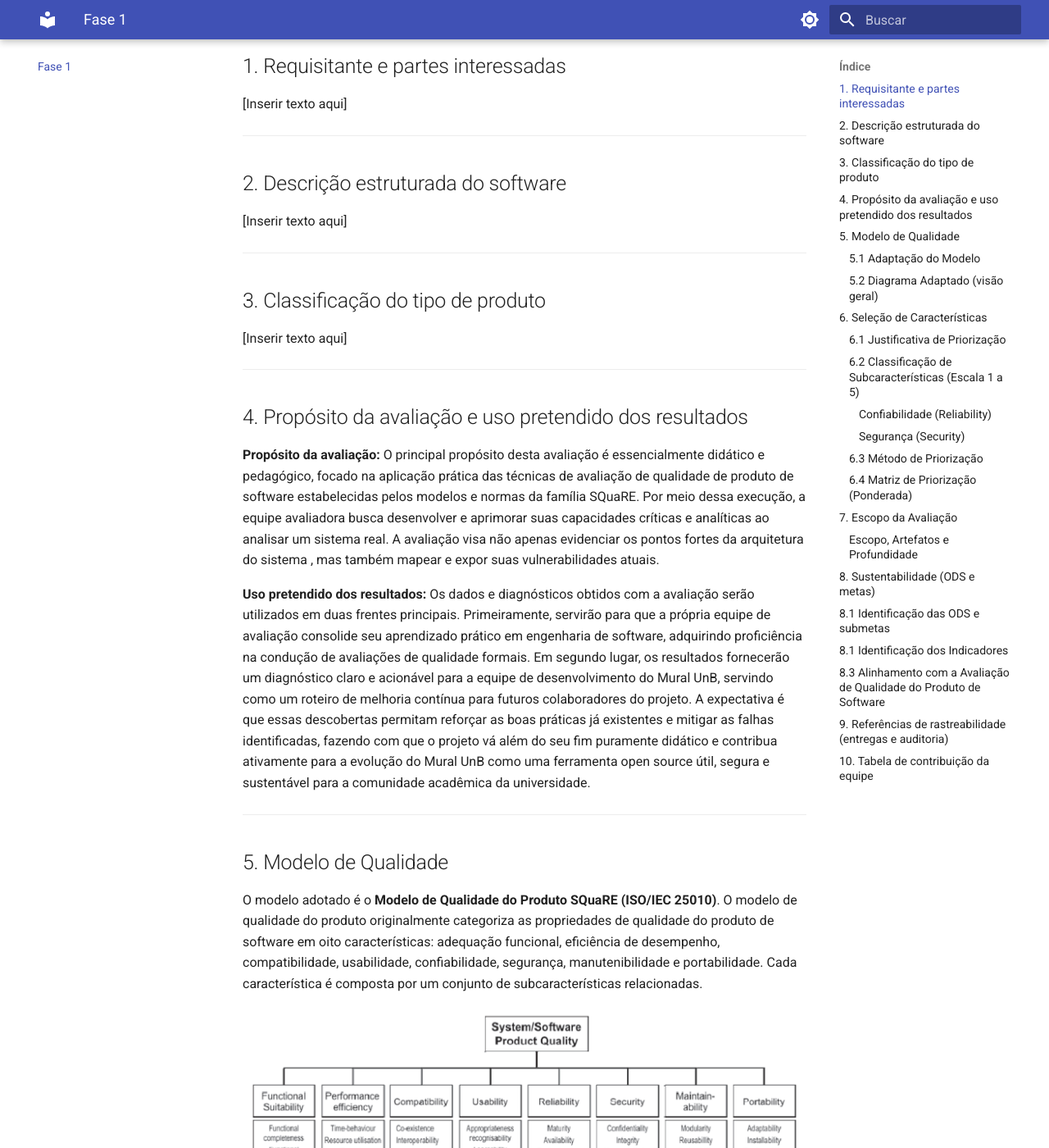
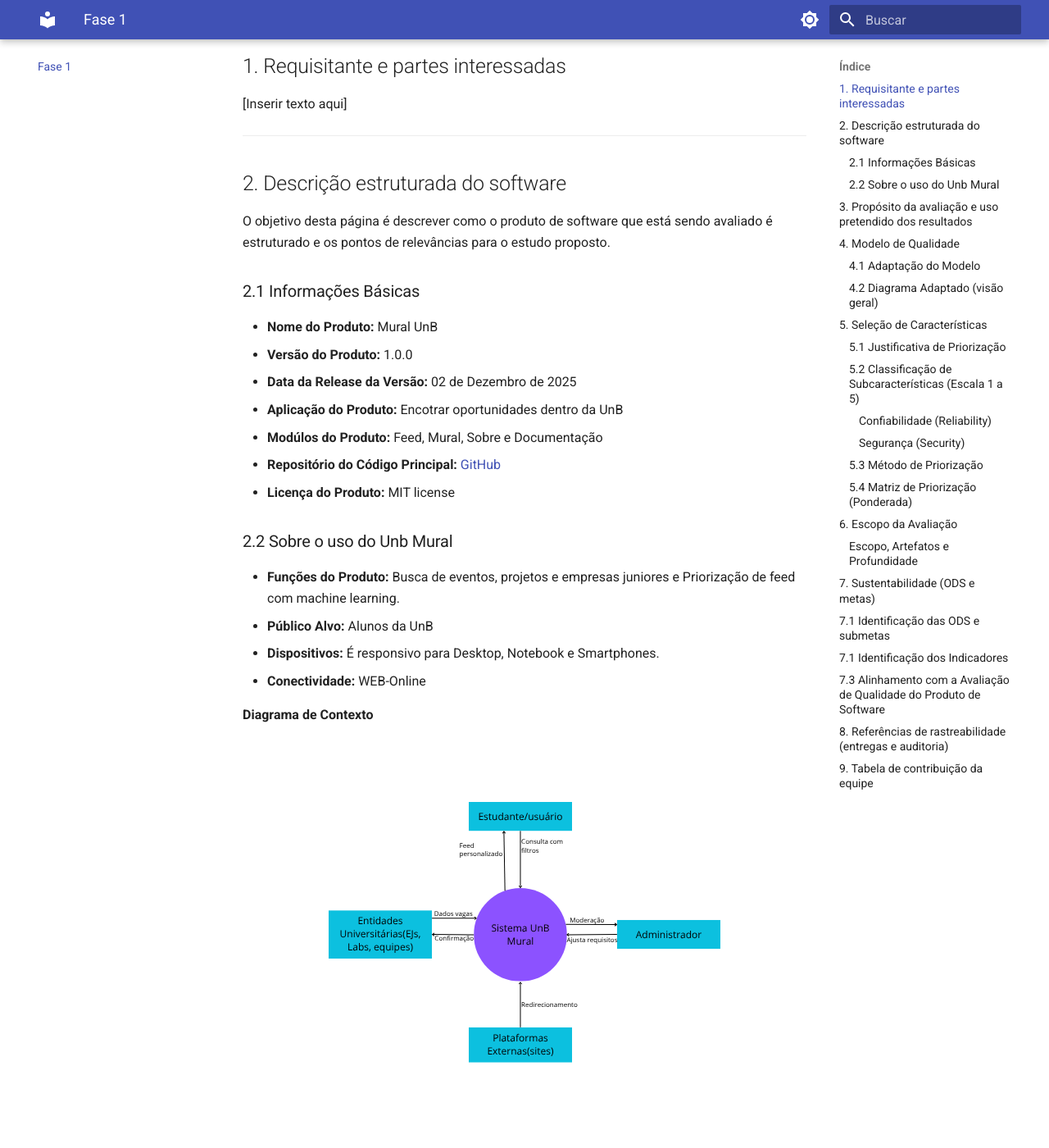
Before and after one commit to Lucas-Ricarte/Repositorio_Temporario_Roberta_Williams, an MkDocs documentation site: the page built from docs/fase1/index.md, in a window 1280 px wide and 1400 px high, scrolled down 307 px. Shown: the whole window at 82% size. Built offline with MkDocs 1.6.1 and Material for MkDocs 9.7.7, drawn with Linux system fonts in a browser that asks for light colours; some of the changed text lies outside the part shown.

Commit message:
docs: add descrição e tipo

```diff
--- a/docs/fase1/index.md
+++ b/docs/fase1/index.md
@@ -10,16 +10,41 @@ Esta página unifica todos os tópicos da Fase 1, fornecendo uma visão completa
 ---
 
 ## 2. Descrição estruturada do software
-[Inserir texto aqui]
+O objetivo desta página é descrever como o produto de software que está sendo avaliado é estruturado e os pontos de relevâncias para o estudo proposto.
+
+
+
+
+### 2.1 Informações Básicas
+
+
+- **Nome do Produto:** Mural UnB
+- **Versão do Produto:** 1.0.0
+- **Data da Release da Versão:** 02 de Dezembro de 2025
+- **Aplicação do Produto:** Encotrar oportunidades dentro da UnB
+- **Modúlos do Produto:** Feed, Mural, Sobre e Documentação
+- **Repositório do Código Principal:** [GitHub](https://github.com/unb-mds/2025-2-Mural-UnB)
+- **Licença do Produto:** MIT license
+
+
+### 2.2 Sobre o uso do Unb Mural
+- **Funções do Produto:** Busca de eventos, projetos e empresas juniores e Priorização de feed com machine learning.
+- **Público Alvo:** Alunos da UnB
+- **Dispositivos:** É responsivo para Desktop, Notebook e Smartphones.
+- **Conectividade:** WEB-Online
+
+
+**Diagrama de Contexto**
+
+<figure align="center">
+   <img src="../imagem/diagramadecontexto.png">
+   <figcaption>Autor: Carlos</figcaption>
+</figure>
 
 ---
 
-## 3. Classificação do tipo de produto
-[Inserir texto aqui]
 
----
-
-## 4. Propósito da avaliação e uso pretendido dos resultados
+## 3. Propósito da avaliação e uso pretendido dos resultados
 
 **Propósito da avaliação:**
 O principal propósito desta avaliação é essencialmente didático e pedagógico, focado na aplicação prática das técnicas de avaliação de qualidade de produto de software estabelecidas pelos modelos e normas da família SQuaRE. Por meio dessa execução, a equipe avaliadora busca desenvolver e aprimorar suas capacidades críticas e analíticas ao analisar um sistema real. A avaliação visa não apenas evidenciar os pontos fortes da arquitetura do sistema , mas também mapear e expor suas vulnerabilidades atuais.
@@ -29,14 +54,14 @@ Os dados e diagnósticos obtidos com a avaliação serão utilizados em duas fre
 
 ---
 
-## 5. Modelo de Qualidade
+## 4. Modelo de Qualidade
 
 O modelo adotado é o **Modelo de Qualidade do Produto SQuaRE (ISO/IEC 25010)**. O modelo de qualidade do produto originalmente categoriza as propriedades de qualidade do produto de software em oito características: adequação funcional, eficiência de desempenho, compatibilidade, usabilidade, confiabilidade, segurança, manutenibilidade e portabilidade. Cada característica é composta por um conjunto de subcaracterísticas relacionadas.
 
 ![diagrama](../imagem/DiagramaOriginal.png)
 > Figura: Diagrama Qualidade de Produto. Fonte: Norma 25010
 
-### 5.1 Adaptação do Modelo
+### 4.1 Adaptação do Modelo
 
 Adaptamos o modelo SQuaRE (ISO/IEC 25010) original para ignorar as visões de "Manufatura" (concentrada em processos internos de codificação) e pela ideia de focar estritamente na **Visão do Produto** e **Visão do Usuário**. Além de não selecionarmos usabilidade pela restrição da atividade. Essas escolha são justificadas pelas necessidades dos principais stakeholders (estudantes, professores e administração), que dependem da veracidade absoluta e do acesso ininterrupto às informações acadêmicas oficiais.
 
@@ -49,7 +74,7 @@ Assim, para esta avaliação foram selecionadas as seguintes características:
 1. **Confiabilidade (Reliability)**: Define o grau em que o sistema executa funções específicas sob condições estabelecidas por um período de tempo.
 2. **Segurança (Security)**: Fundamental para proteger os dados e as informações contra acessos e modificações não autorizadas.
 
-### 5.2 Diagrama Adaptado (visão geral)
+### 4.2 Diagrama Adaptado (visão geral)
 
 O diagrama abaixo foca na hierarquia das qualidades selecionadas para o Mural UnB:
 
@@ -58,15 +83,15 @@ O diagrama abaixo foca na hierarquia das qualidades selecionadas para o Mural Un
 
 ---
 
-## 6. Seleção de Características
+## 5. Seleção de Características
 
 Como visto acima, selecionamos Confiabilidade e Segurança.
 
-### 6.1 Justificativa de Priorização
+### 5.1 Justificativa de Priorização
 
 A justificativa de priorização reside no fato de o Mural UnB lidar com avisos oficiais e horários. A **Confiabilidade** é prioritária para garantir que o serviço não fique indisponível durante períodos críticos (como a matrícula). Enquanto a **Segurança** é essencial para evitar que usuários não autorizados alterem informações públicas, o quê causaria desinformação na comunidade acadêmica.
 
-### 6.2 Classificação de Subcaracterísticas (Escala 1 a 5)
+### 5.2 Classificação de Subcaracterísticas (Escala 1 a 5)
 
 1. **Confiabilidade (Reliability)**:
     * Subcaracterísticas: Maturidade, Disponibilidade, Tolerância a Falhas, Recuperabilidade.
@@ -102,7 +127,7 @@ A justificativa de priorização reside no fato de o Mural UnB lidar com avisos
 
 No tocante aos Níveis de Profundidade, as Subcaracterísticas com nível 5 exigirão testes de estresse (Disponibilidade) e testes de invasão/SQL Injection (Integridade). As de Níveis 3 e 4 envolverão apenas análise documental e revisões de código. Este método avalia dois eixos fundamentais, quais sejam, o de impacto, que é a magnitude das consequências negativas para o Mural  UnB e seus usuários caso a subcaracterística falhe (exemplo: desinformação em massa) e o de risco (probabilidade), que é  a chance de uma ameaça explorar uma vulnerabilidade do sistema, considerando o ambiente de uso e histórico de falhas.
 
-### 6.3 Método de Priorização
+### 5.3 Método de Priorização
 
 O método adotado é a Priorização Quantitativa Ponderada. Este método calcula a relevância de cada subcaracterística através da fórmula:
 
@@ -110,7 +135,7 @@ O método adotado é a Priorização Quantitativa Ponderada. Este método calcul
 
 O peso define a importância estratégica da característica para o negócio (Confiabilidade = 10; Segurança = 9). Enquanto o impacto (0-5) avalia a gravidade da falha para o usuário final. E o risco (0-5) avalia a probabilidade de ocorrência de falhas ou vulnerabilidades no contexto atual do sistema. Essa abordagem permite um critério de Go/No-Go fundamentado, focando os esforços de teste nos pontos de maior risco sistêmico.
 
-### 6.4 Matriz de Priorização (Ponderada)
+### 5.4 Matriz de Priorização (Ponderada)
 
 A priorização utiliza uma escala de 0 a 5 para Impacto e Risco, multiplicada pelo peso da característica.
 
@@ -149,9 +174,9 @@ Para fundamentar a avaliação, são utilizados artefatos que comprovam o atendi
 
 ---
 
-## 8. Sustentabilidade (ODS e metas)
+## 7. Sustentabilidade (ODS e metas)
 
-## 8.1 Identificação das ODS e submetas
+## 7.1 Identificação das ODS e submetas
 
 Através do objetivo e premissa geral do software **Mural UnB** estabelecido no próprio README do projeto no GitHub pelos mantenedores:
 
@@ -193,7 +218,7 @@ podemos paralelizar os seguintes **Objetivos de Desenvolvimentos Sustentável (O
 
       * ODS 9.b – Apoiar o desenvolvimento tecnológico, a pesquisa e a inovação nacionais nos países em desenvolvimento, inclusive garantindo um ambiente político propício para, entre outras coisas, diversificação industrial e agregação de valor às commodities.
 
-## 8.1 Identificação dos Indicadores
+## 7.1 Identificação dos Indicadores
 
 Com isso conseguimos identificar que através da proposta do objetivo geral e da premissa citada o software tem como meta de cumprimento às submetas de ODS identificadas que contribuem para o crescimento dos seguintes indicadores:
 
@@ -215,13 +240,13 @@ Com isso conseguimos identificar que através da proposta do objetivo geral e da
 
    * Indicador 9.b.1 - Proporção do valor adicionado nas indústrias de média e alta intensidade tecnológica no valor adicionado total.
 
-## 8.3 Alinhamento com a Avaliação de Qualidade do Produto de Software
+## 7.3 Alinhamento com a Avaliação de Qualidade do Produto de Software
 
 Portanto a avaliação de qualidade do Mural UnB que vamos orquestrar com foco nas características de confiabilidade e segurança não tem como objetivo apenas medir essas características sem pretenção alguma, mas sim verificar se através das métricas obtidas o software impacta a sociedade positivamente através de uma ferramenta que de fato possui qualidade nos aspectos observados, sendo esses os aspectos mais relevantes para o contexto do software conforme identificado na sessão “**6. Seleção de Características**”.
 
 ---
 
-## 9. Referências de rastreabilidade (entregas e auditoria)
+## 8. Referências de rastreabilidade (entregas e auditoria)
 Links importantes para validação do professor.
 
 - **Link da GitPage:** [Inserir link]
@@ -235,7 +260,7 @@ Links importantes para validação do professor.
 
 ---
 
-## 10. Tabela de contribuição da equipe
+## 9. Tabela de contribuição da equipe
 
 | Nome / ID do integrante | Papel / atividades realizadas na fase 1 | Esforço/participação |
 | :--- | :--- | :--- |
```
Also changed, not shown: other parts of docs/fase1/index.md (+1 -1 lines), docs/imagem/diagramadecontexto.png (added).
